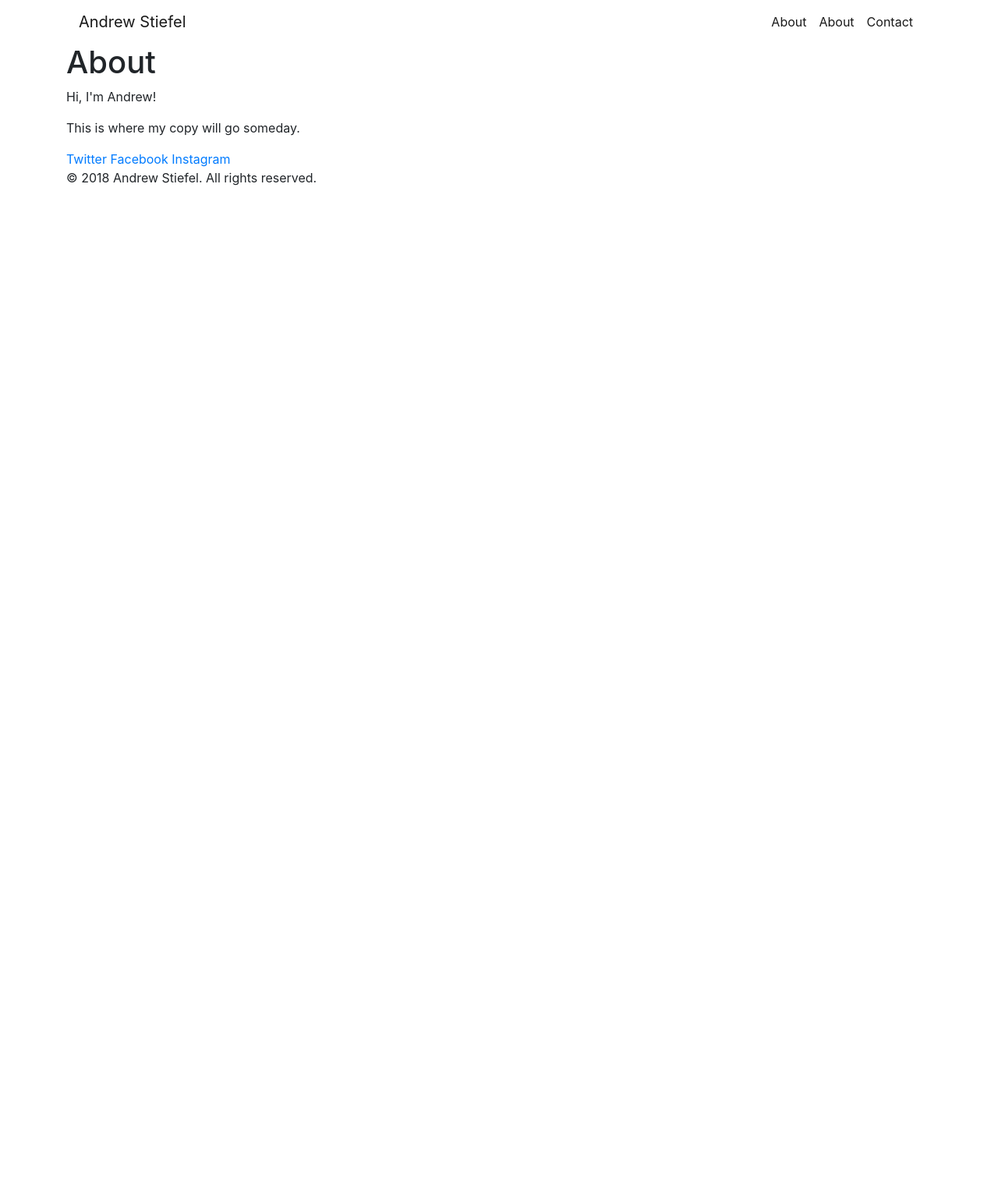
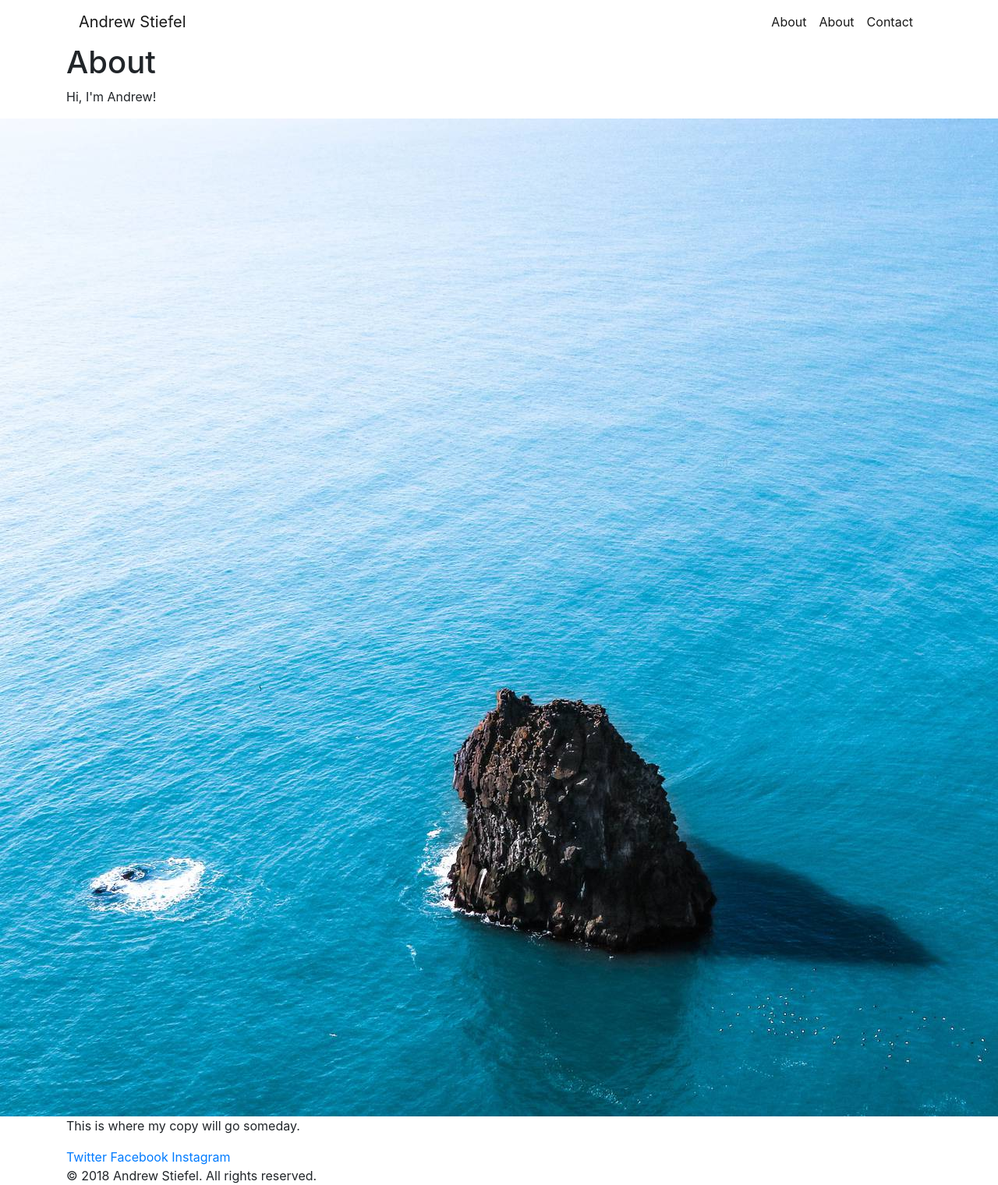
Before and after one commit to andrewstiefel/andrewstiefel.com, a Jekyll site: the page built from about.md, in a window 1280 px wide. Shown: the whole page at 78% size. Built offline with Jekyll 4.4.1, drawn with Linux system fonts in a browser that asks for light colours; nearby versions of some CDN libraries; some web fonts are replaced; before the commit the page ends 900 px from its top, so only the background shows below that.

Commit message:
Update _layouts/default.html

```diff
--- a/_layouts/default.html
+++ b/_layouts/default.html
@@ -34,6 +34,10 @@ layout: compress
 
             <section class="single">
 
+                {% if page.featured-img %}
+                    <div class="image-wrap"><img src="../assets/img/posts/{{ page.featured-img }}"></div>
+                {% endif %}
+
                 <div class="container">
 
     		      {{ content }}
@@ -46,10 +50,6 @@ layout: compress
 
         {% include footer.html %}
 
-        <script src="https://code.jquery.com/jquery-3.2.1.slim.min.js" integrity="sha384-KJ3o2DKtIkvYIK3UENzmM7KCkRr/rE9/Qpg6aAZGJwFDMVNA/GpGFF93hXpG5KkN" crossorigin="anonymous"></script>
-        <script src="https://cdnjs.cloudflare.com/ajax/libs/popper.js/1.12.9/umd/popper.min.js" integrity="sha384-ApNbgh9B+Y1QKtv3Rn7W3mgPxhU9K/ScQsAP7hUibX39j7fakFPskvXusvfa0b4Q" crossorigin="anonymous"></script>
-        <script src="https://maxcdn.bootstrapcdn.com/bootstrap/4.0.0/js/bootstrap.min.js" integrity="sha384-JZR6Spejh4U02d8jOt6vLEHfe/JQGiRRSQQxSfFWpi1MquVdAyjUar5+76PVCmYl" crossorigin="anonymous"></script>
-
     </body>
 
 </html>
```
